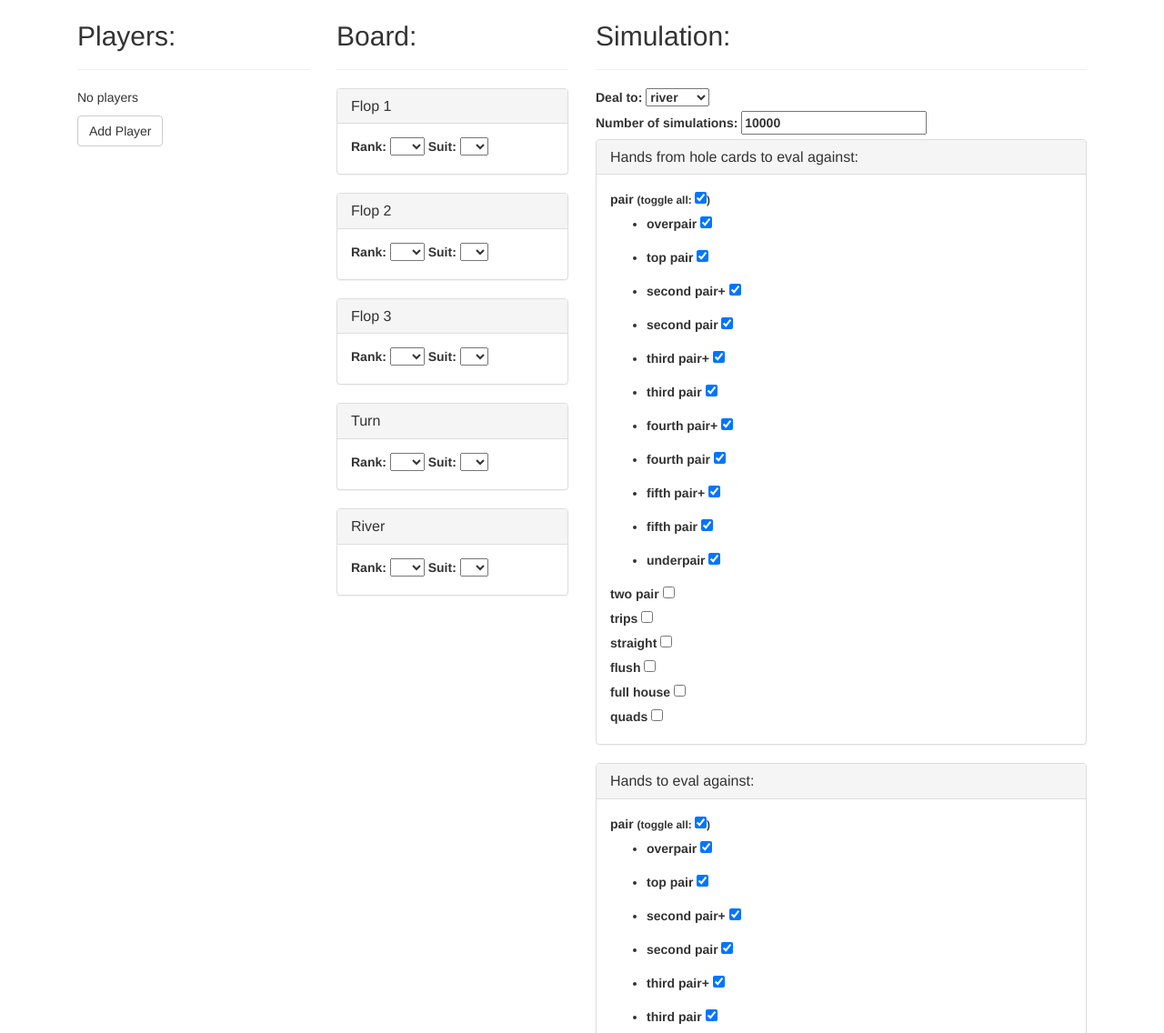
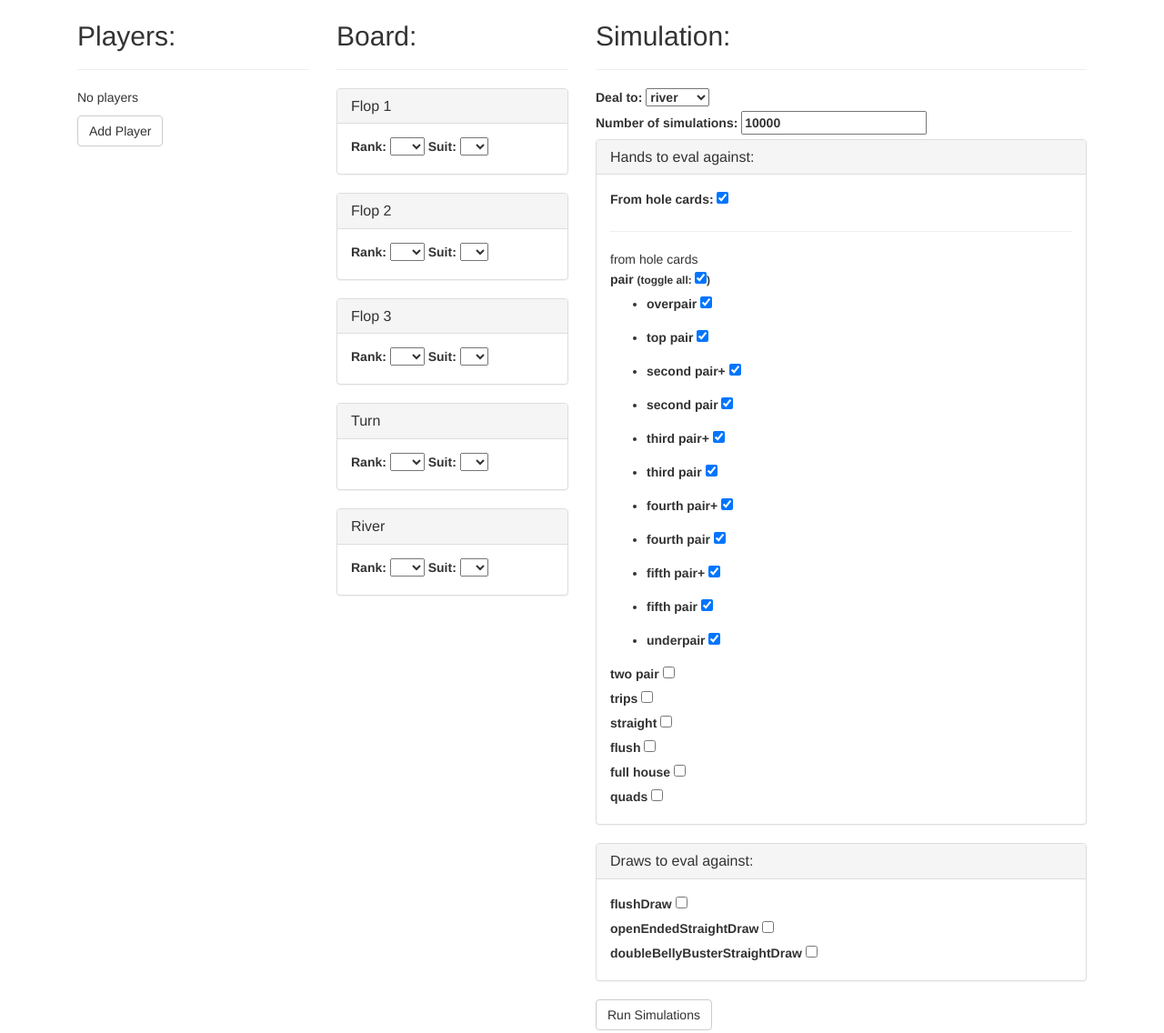
Before and after one commit to ashleystoll/texasHoldemSimulator, a plain HTML site: page index.html in a window 1280 px wide. Shown: the part 586-1722 px from the top of the page at 91% size. Drawn offline with nearby package versions, Linux system fonts and the light colour scheme.

Commit message:
Checkbox for from hole cards

```diff
--- a/app.js
+++ b/app.js
@@ -55,6 +55,7 @@ function MainCtrl() {
   vm.dealTo = 'river';
   vm.usesStartingHandTiers = false;
   vm.numberOfSimulations = 10000;
+  vm.fromHoleCards = true;
   vm.handPossibilities = [
     'pair',
     'two pair',
@@ -298,6 +299,7 @@ function MainCtrl() {
     hand = handAnalyzer.bestHand(players[0], boardCards).hand;
     draw = handAnalyzer.draw(players[0], boardCards);
 
+    if (vm.fromHoleCards) {
       for (var handFromHoleCardsToEvalAgainst in vm.handsFromHoleCardsToEvalAgainst) {
         // if we're supposed to compare against it (pair, two pair, trips...)
         if (vm.handsFromHoleCardsToEvalAgainst.hasOwnProperty(handFromHoleCardsToEvalAgainst) && vm.handsFromHoleCardsToEvalAgainst[handFromHoleCardsToEvalAgainst]) {
@@ -322,7 +324,9 @@ function MainCtrl() {
 
         }
       }
+    }
 
+    else if (!vm.fromHoleCards) {
       for (var handToEvalAgainst in vm.handsToEvalAgainst) {
         // if we're supposed to compare against it (pair, two pair, trips...)
         if (vm.handsToEvalAgainst.hasOwnProperty(handToEvalAgainst) && vm.handsToEvalAgainst[handToEvalAgainst]) {
@@ -345,6 +349,7 @@ function MainCtrl() {
             }
           }
 
+        }
       }
     }
 
--- a/index.html
+++ b/index.html
@@ -331,10 +331,21 @@
 
         <div class="panel panel-default">
           <div class="panel-heading">
-            <h3 class="panel-title">Hands from hole cards to eval against:</h3>
+            <h3 class="panel-title">Hands to eval against:</h3>
           </div>
 
           <div class="panel-body">
+            <div>
+              <label>
+                From hole cards:
+                <input type="checkbox" ng-model="vm.fromHoleCards">
+              </label>
+            </div>
+
+            <hr>
+
+            <div ng-show="vm.fromHoleCards">
+              from hole cards
               <div ng-repeat="handToEvalAgainst in vm.handPossibilities">
                 <label ng-if="handToEvalAgainst !== 'pair'">
                   {{ handToEvalAgainst }}
@@ -358,14 +369,9 @@
                 </ul>
               </div>
             </div>
-        </div>
 
-        <div class="panel panel-default">
-          <div class="panel-heading">
-            <h3 class="panel-title">Hands to eval against:</h3>
-          </div>
-
-          <div class="panel-body">
+            <div ng-show="!vm.fromHoleCards">
+              not from hole cards
               <div ng-repeat="handToEvalAgainst in vm.handPossibilities">
                 <label ng-if="handToEvalAgainst !== 'pair'">
                   {{ handToEvalAgainst }}
@@ -389,8 +395,9 @@
                 </ul>
               </div>
             </div>
+
           </div>
-
+        </div>
         <div class="panel panel-default">
           <div class="panel-heading">
             <h3 class="panel-title">Draws to eval against:</h3>
```
Also changed, not shown: 1 other file. Lines whose indentation alone changed are shown as unchanged.
